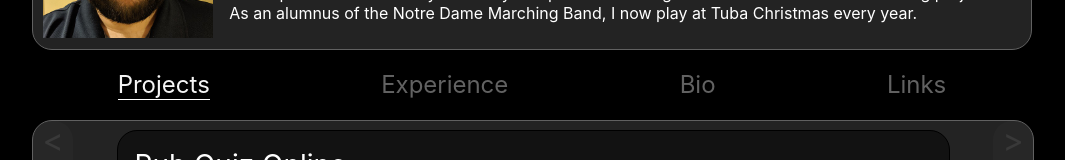
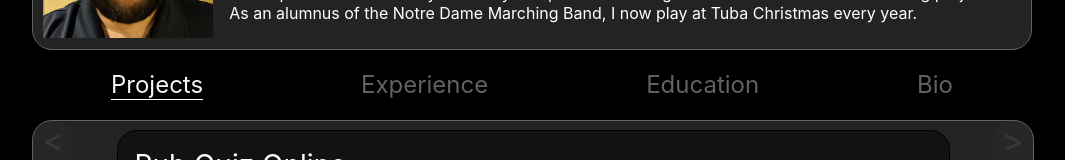
Before and after one commit to asantos649/andrew_santos, a React (Create React App) app: page / in a window 1280 px wide. Shown: the part 156-316 px from the top of the page, without its empty margins (108-1173 px from the left). Built offline with nearby package versions, Linux system fonts and the light colour scheme.

Commit message:
add education

```diff
--- a/src/component/Links.js
+++ b/src/component/Education.js
@@ -1,12 +1,12 @@
 import React from 'react'
 
-function Links(){
+function Education(){
     return(
         <div>
-            <h1>Links</h1>
+            <h1>Education</h1>
             <h2>Andrew J. Santos</h2>
         </div>
     )
 }
 
-export default Links
+export default Education
--- a/src/component/TableOfContents.js
+++ b/src/component/TableOfContents.js
@@ -6,8 +6,8 @@ function TableOfContents(props){
         <span className='tableOfContents'>
            <span className='navLink' id={props.page === 1 && 'selectedPage'}onClick={()=>props.handlePage(1)}>Projects</span>
            <span className='navLink' id={props.page === 2 && 'selectedPage'}onClick={()=>props.handlePage(2)}>Experience</span>
-           <span className='navLink' id={props.page === 3 && 'selectedPage'}onClick={()=>props.handlePage(3)}>Bio</span>
-           <span className='navLink' id={props.page === 4 && 'selectedPage'}onClick={()=>props.handlePage(4)}>Links</span>
+           <span className='navLink' id={props.page === 3 && 'selectedPage'}onClick={()=>props.handlePage(3)}>Education</span>
+           <span className='navLink' id={props.page === 4 && 'selectedPage'}onClick={()=>props.handlePage(4)}>Bio</span>
         </span>
     )
 }
--- a/src/container/MainContainer.js
+++ b/src/container/MainContainer.js
@@ -1,5 +1,5 @@
 import React from 'react'
-import Links from '../component/Links'
+import Education from '../component/Education'
 import Bio from '../component/Bio'
 import Projects from '../component/Projects'
 import Experience from '../component/Experience'
@@ -13,9 +13,9 @@ function MainContainer(props){
             case 2:
                 return <Experience />
             case 3:
+                return <Education />
+            case 4:
                 return <Bio />
-            case 4:
-                return <Links />
         }
     }
 
```
